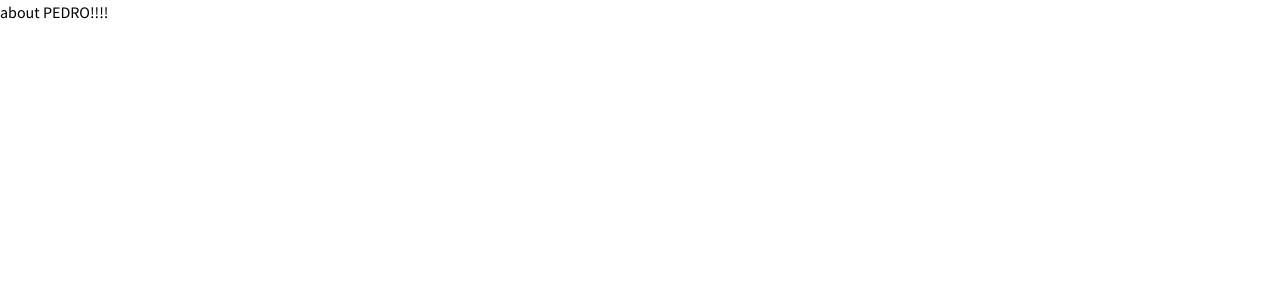
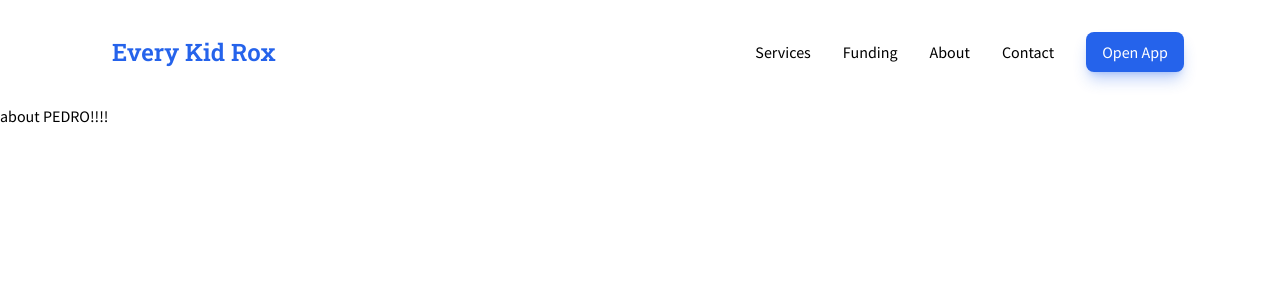
Before and after one commit to nicholasolsen101/everykidrox, a Next.js app: page /About in a window 1280 px wide. Shown: the top 300 px of the page. Built offline with nearby package versions, Linux system fonts and the light colour scheme.

Commit message:
add about with nav

```diff
--- a/pages/About.js
+++ b/pages/About.js
@@ -1,8 +1,10 @@
+import Navbar from "../components/Navbar";
 import React from "react";
 
 const About = (props) => {
   return (
     <div>
+      <Navbar />
       about PEDRO!!!!
     </div>
   )
```
